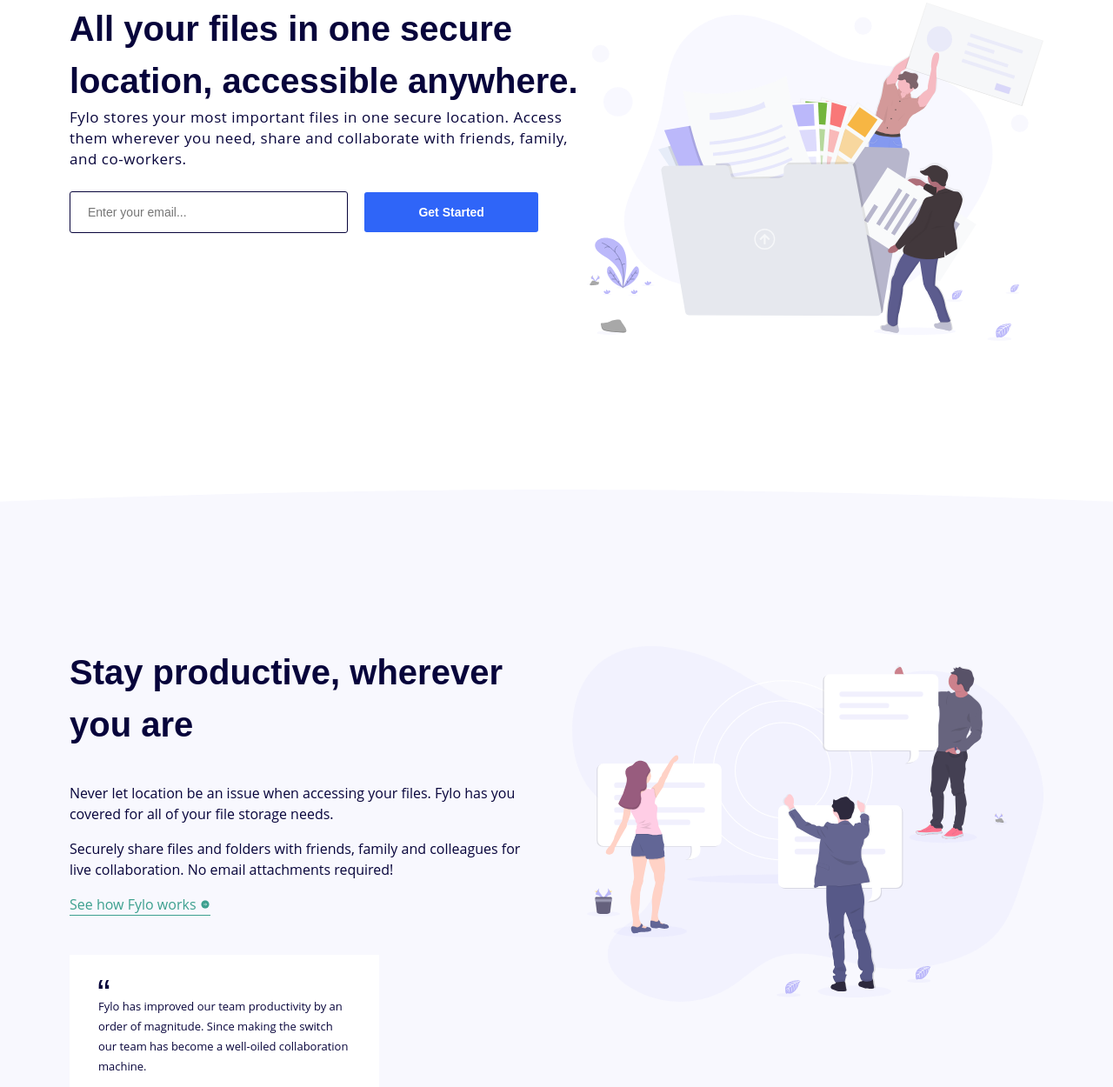
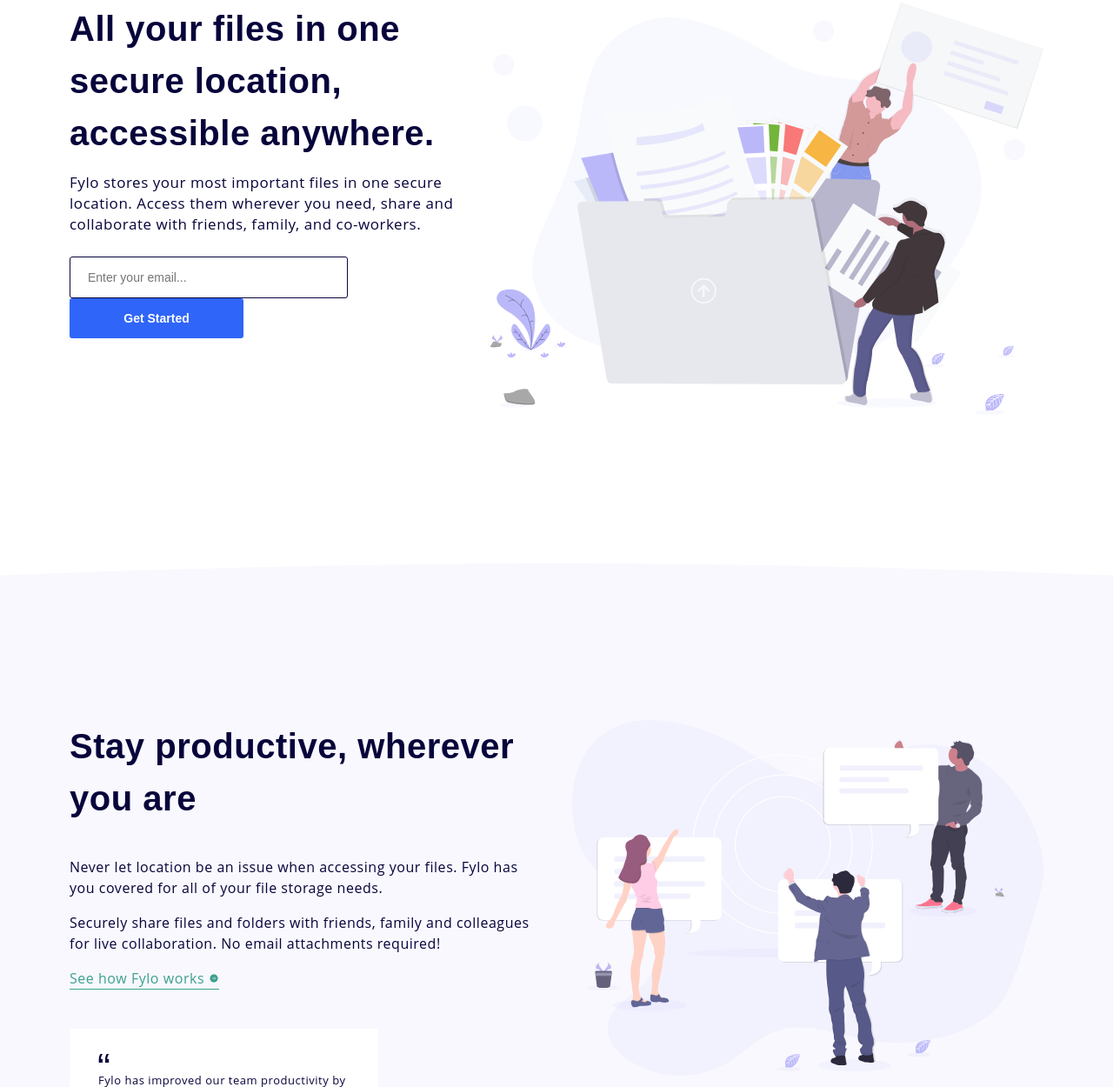
Before and after one commit to meilani/fylo, a plain HTML site: page index.html in a window 1280 px wide. Shown: the part 217-1467 px from the top of the page at 87% size. Drawn offline with Linux system fonts and the light colour scheme.

Commit message:
hero and productive sections spacing

```diff
--- a/style.css
+++ b/style.css
@@ -57,6 +57,7 @@
     line-height: 24px;
     width: 100vw;
     padding-top: 65px;
+    letter-spacing: 0.53px;
 }
 
 body,
@@ -156,12 +157,22 @@
 
 .hero {
     margin-bottom: 165px;
+    justify-content: space-between;
+}
+
+.hero h1 {
+    max-width: 627px;
+    margin-bottom: 15px;
 }
 
 .hero p {
     font-size: 17px;
-    letter-spacing: 0.53px;
     margin-bottom: 25px;
+    max-width: 570px;
+}
+
+.hero-image {
+    max-width: 640px;
 }
 
 
@@ -190,7 +201,7 @@
 }
 
 .productive-text > p {
-    max-width: 529px;
+    max-width: 534px;
     margin-bottom: 16px;
 }
 
@@ -207,7 +218,7 @@
     line-height: 23px;
     background-color: #FFFFFF;
     padding: 25px 33px;
-    max-width: 356px;
+    max-width: 355px;
 }
 
 .quotation::before {
```
